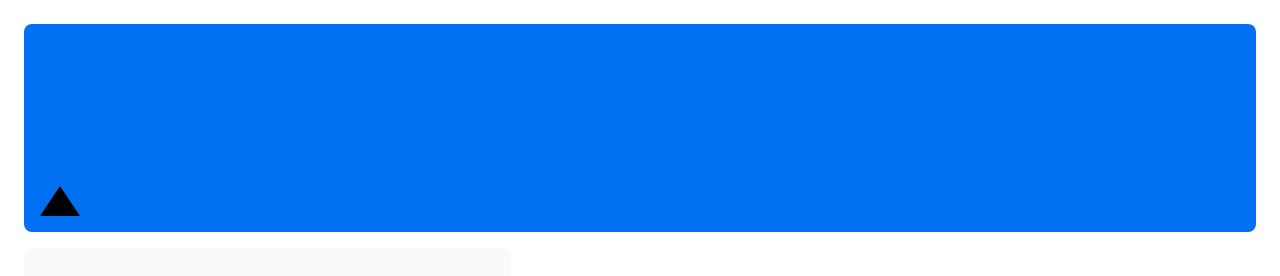
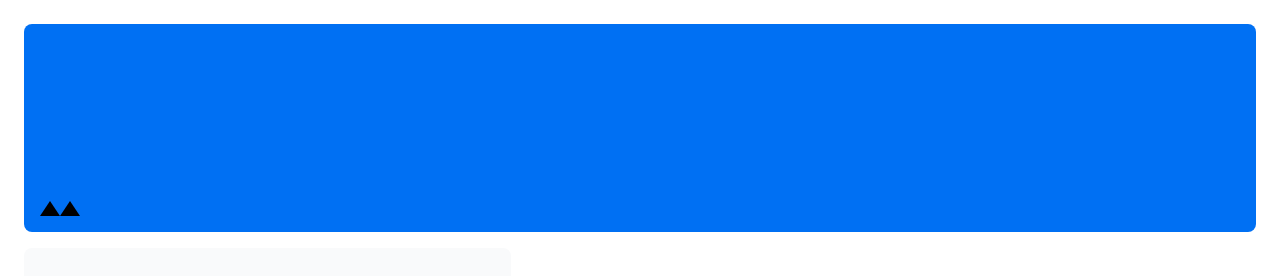
Before and after one commit to Zubiarrain/nextjs-dashboard, a Next.js app: page / in a window 1280 px wide. Shown: the top 276 px of the page. Built offline with nearby package versions, Linux system fonts and the light colour scheme.

Commit message:
feat(css styling): understanding different ways to stayle the page

```diff
--- a/app/page.tsx
+++ b/app/page.tsx
@@ -10,6 +10,9 @@ export default function Page() {
       <div className="flex h-20 shrink-0 items-end rounded-lg bg-blue-500 p-4 md:h-52">
         {/* <AcmeLogo /> */}
         <div className={styles.shape}></div>
+        <div
+          className="h-0 w-0 border-b-[15px] border-l-[10px] border-r-[10px] border-b-black border-l-transparent border-r-transparent"
+        />
       </div>
       <div className="mt-4 flex grow flex-col gap-4 md:flex-row">
         <div className="flex flex-col justify-center gap-6 rounded-lg bg-gray-50 px-6 py-10 md:w-2/5 md:px-20">
--- a/app/ui/home.module.css
+++ b/app/ui/home.module.css
@@ -1,7 +1,7 @@
 .shape {
     height: 0;
     width: 0;
-    border-left: 20px solid transparent;
-    border-right: 20px solid transparent;
-    border-bottom: 30px solid black;
+    border-left: 10px solid transparent;
+    border-right: 10px solid transparent;
+    border-bottom: 15px solid black;
 }
```
Also changed, not shown: 1 other file (tests, documents, lock files or other folders).
